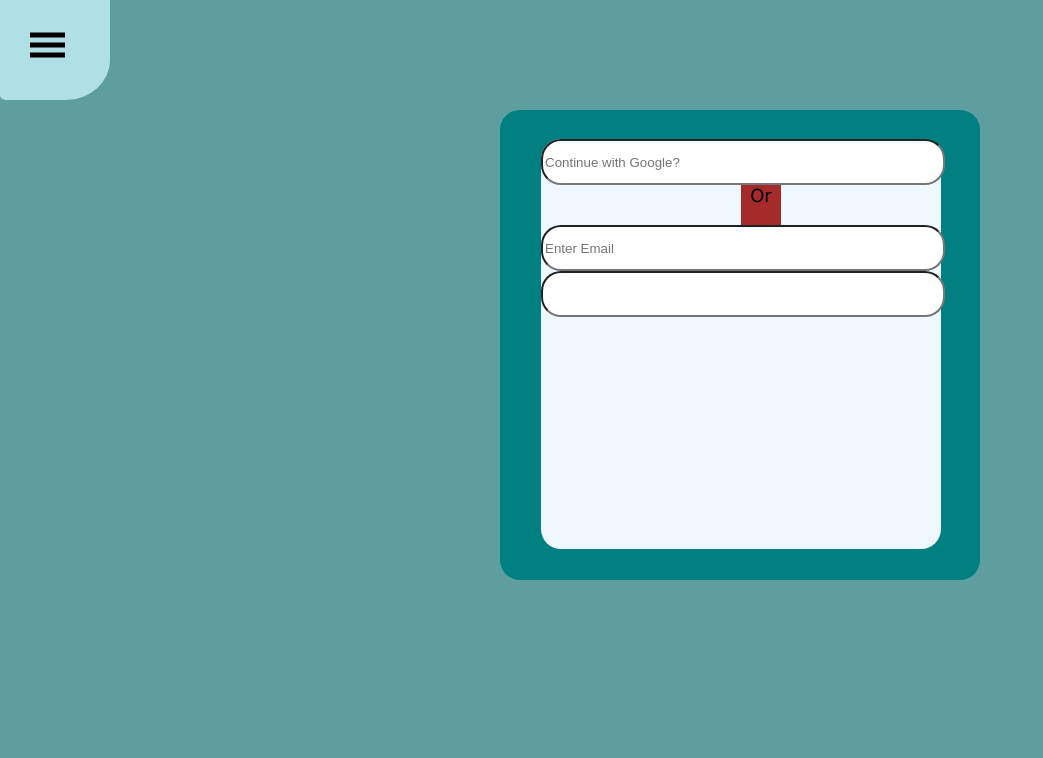
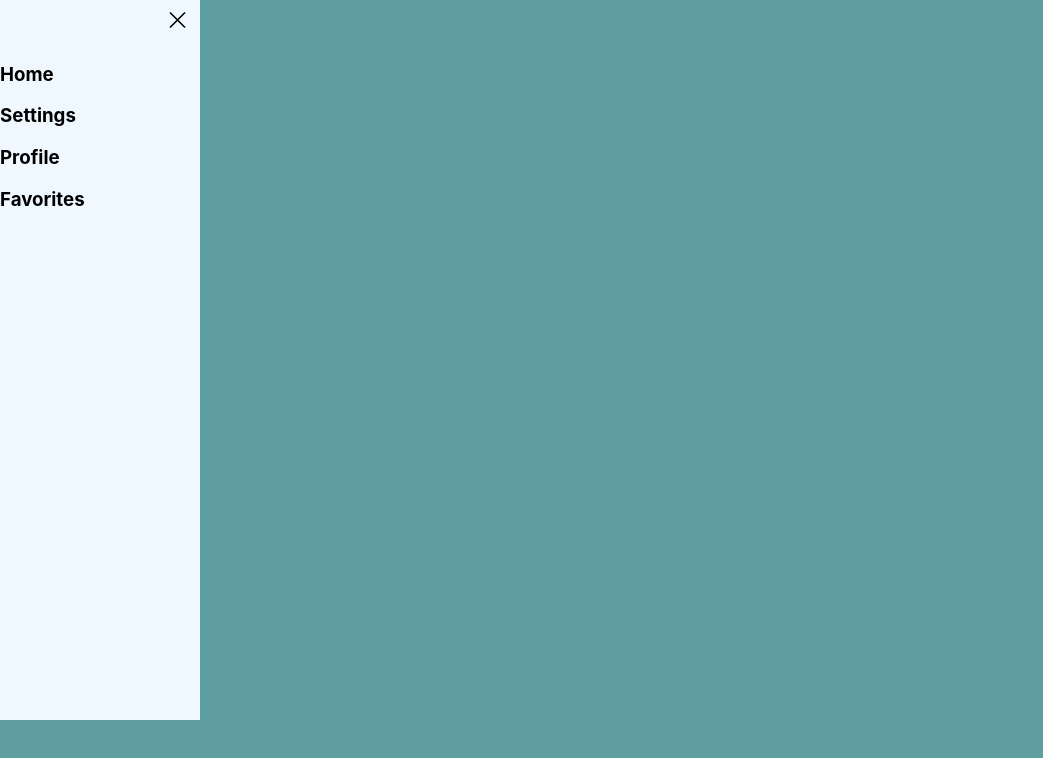
Before and after one commit to Guruaswin/Weather-Forecaster, a React (Create React App) app: page / in a window 1280 px wide. Shown: the top 758 px of the page, without its empty margins (0-1043 px from the left). Built offline with nearby package versions, Linux system fonts and the light colour scheme.

Commit message:
SideMenu
Added side Menu

```diff
--- a/src/App.css
+++ b/src/App.css
@@ -1,4 +1,4 @@
-.navBar{
+/* .navBar{
   background-color: aqua;
   height:40px;
   width: 98%;
@@ -76,67 +76,70 @@
   margin: 10px 10px;
   border-radius: 10px;
   background-color: crimson;
-}
+} */
 /*
-For login page from line 83
+For create account page from line 83
 */
 body{
   background-color: cadetblue;
 }
-.hamBurger{
+/* .hamBurger{
   height: 40px;
   width: 45px;
   margin: 25px;
   cursor: pointer;
-}
+} */
 .menuBar{
-  background-color:powderblue;
+  /* background-color:powderblue;
   height: 100px;
   width: 110px;
   border-bottom-right-radius: 40%;
   border-bottom-left-radius: 5%;
-  display: block;
-}
-.CentreBox{
-  width: 450px;
-  height: 450px;
-  padding-top: 20px;
-  padding-left: 30px;
-  padding-right: 0px;
-  margin: 10px 500px;
-  border:none;
-  border-radius:20px;
-  background-color: teal;
-}
-.Middle{
-  height:410px;
-  width:400px;
-  margin: 9px 11px;
-  border-radius: 20px;
+  display: block; */
+  /*side menubar*/
+  height: 720px;
+  width: 200px;
   background-color: aliceblue;
 }
-.Google{
-  width: 99%;
-  height:40px;
-  border-radius: 20px;
+/* .closeIcon{
+  height: 30px;
+  width: 35px;
+  margin: 25px;
+  cursor: pointer;
+  float: right;
+  display: flex;
+  align-items: flex-end;
+} */
+/* .LeftTab{
+  margin-top: 20px;
+  margin-left: 500px;
+  height: 550px;
+  width: 550px;
+  background-color: brown;
 }
-.Or{
-  width: 40px;
-  height: 40px;
-  margin-right: 50%;
-  margin-left: 50%;
-  background-color: brown;
-  font-size: large;
-  font-family: 'Lucida Sans', 'Lucida Sans Regular', 'Lucida Grande', 'Lucida Sans Unicode', Geneva, Verdana, sans-serif;
+ */
+ /* .menuContent{
+   /*Content within side menu bar*/
+   /* margin-block-start: 20px;
+  display: block;
+  height: 720px;
+  background-color:brown;
+  box-shadow: 2px 5px 8px 0 rgba(61, 29, 29, 0.54);
+  text-align: center;
+} */ */
+.home h3,.profile h3,.settings h3,.favorites h3,.closeIcon{
+  display: flex;
+  height: 90vh;
+  align-items: center;
+  justify-content: center;
+  font-size: 3rem;
   text-align: center;
 }
-.Mail{
-  width: 99%;
-  height:40px;
-  border-radius: 20px;
+.closeIcon{
+  margin-left: 155px;
+  padding: 10px;
 }
-.Password{
-  width: 99%;
-  height:40px;
-  border-radius: 20px;
+.GrClose{
+  height:20px;
+  width: 25px;
 }
--- a/src/App.js
+++ b/src/App.js
@@ -1,7 +1,8 @@
 import logo from './logo.svg';
 import './App.css';
 import earth from './earth.jpg';
-import { GiHamburgerMenu } from 'react-icons/gi';
+import { GiHamburgerMenu} from 'react-icons/gi';
+import {GrClose} from 'react-icons/gr';
 
 function App() {
   return (
@@ -24,22 +25,30 @@ function App() {
         </div>
       </div>  */}
       {/*
-      For login page from line 29
+      For create account page from line 29
       */}
       <div className="menuBar">
             {/*Hamburger Icon*/}
-            <GiHamburgerMenu className='hamBurger'/>
+            {/* <GiHamburgerMenu className='hamBurger'/> */}
+            <div className='closeIcon'><GrClose className='GrClose'/></div>
+            {/*side menubar*/}
+            <div className='home'>
+               <h3>Home</h3>
+            </div>
+            <div className='settings'>
+               <h3>Settings</h3>
+            </div>
+            <div className='profile'>
+               <h3>Profile</h3>
+            </div>
+            <div className='favorites'>
+               <h3>Favorites</h3>
+            </div>
       </div>
-      {/*Main Box in the middle*/}
-      <div className="CentreBox">
-        {/*Common for all input boxes*/}
-        <div className='Middle'>
-          <input className="Google" placeholder='Continue with Google?' type={Text}/>
-          <div className="Or">Or</div>
-          <input className="Mail" placeholder='Enter Email' type={Text}/>
-          <input className="Password" type={'password'}/>
-        </div>
-      </div>
+      {/*Create Account left Box*/}
+      {/* <div className="LeftTab">
+
+      </div> */}
     </div>
   );
 }
```
